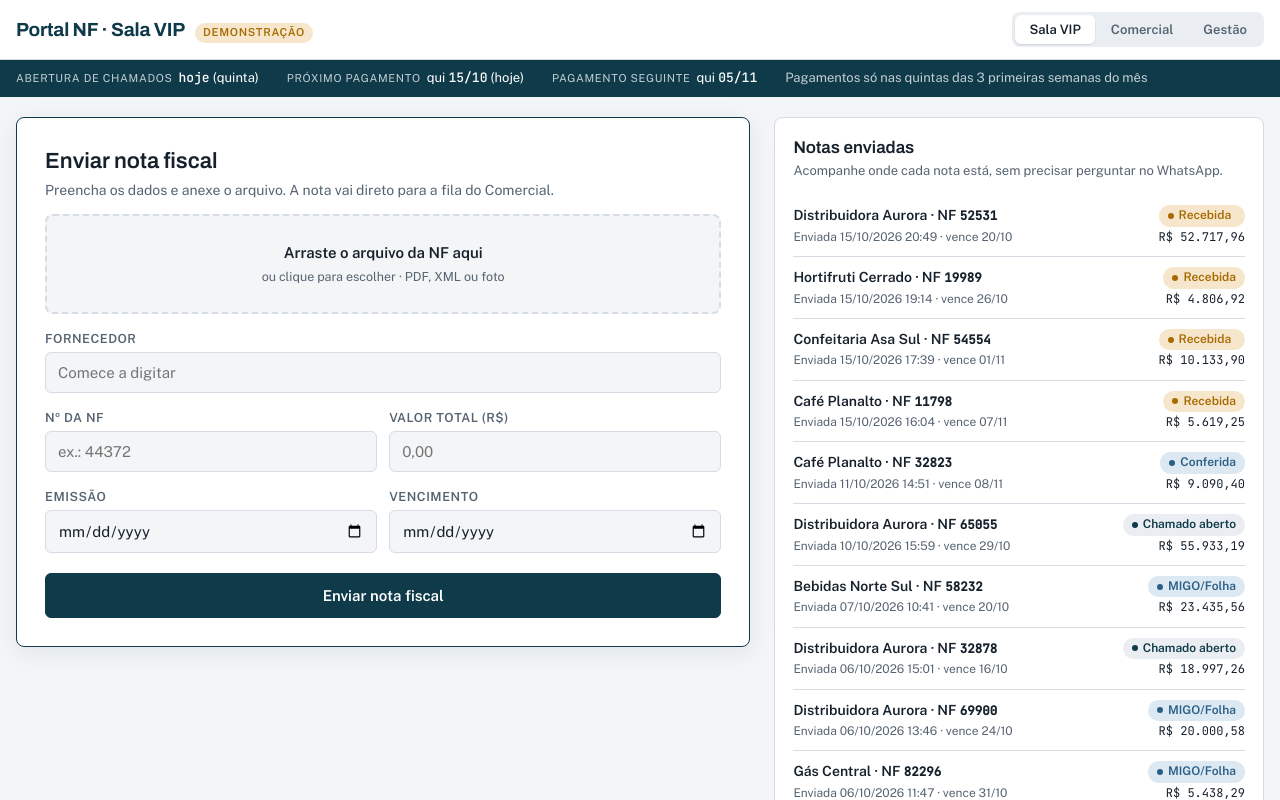
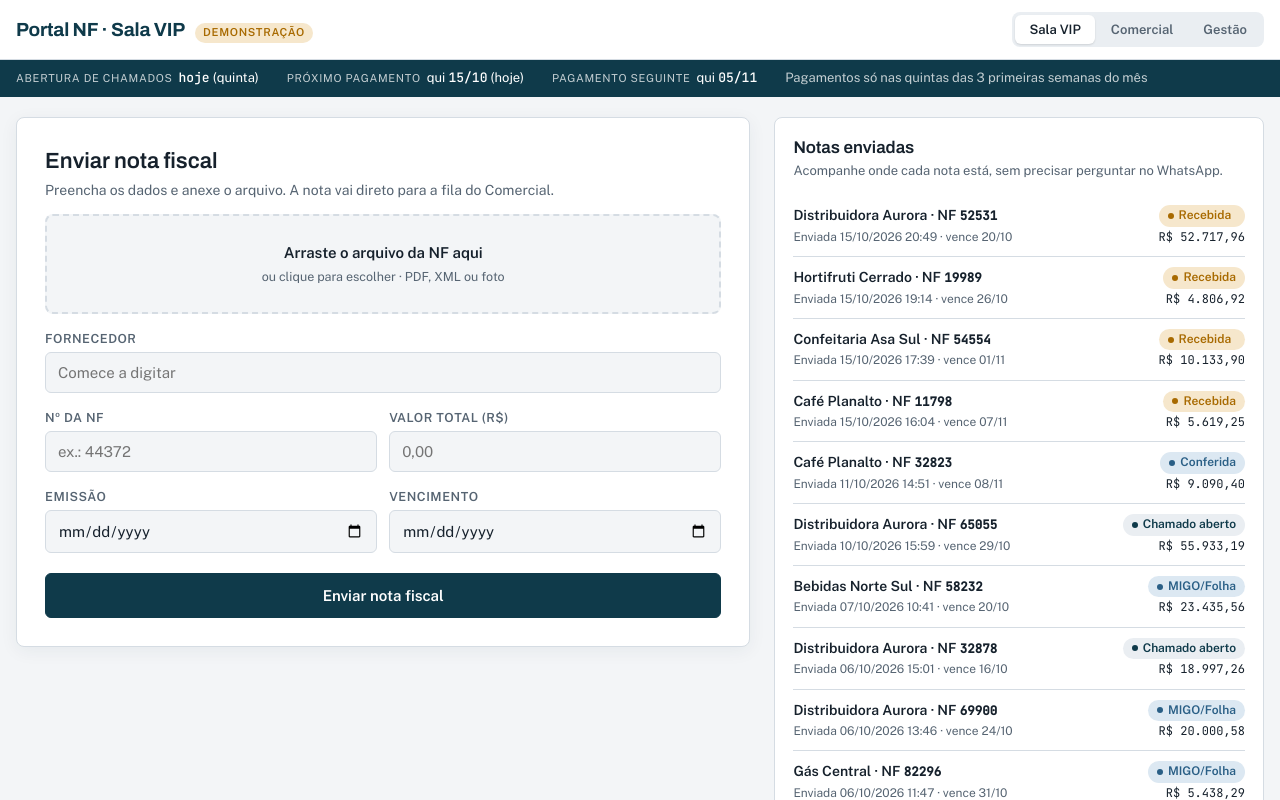
Before and after one commit to GuilhermeRoccha/NFsVip, a React (Vite) app: page / in a window 1280 px wide. Both pictures are taken after a click on the button "Sala VIP". Shown: the top 800 px of the page. Built offline with nearby package versions, Linux system fonts and the light colour scheme.

Commit message:
Sala VIP: borda do formulário mais suave, igual à da lista de notas
Co-Authored-By: Claude Opus 5.5 (1M context) <noreply@anthropic.com>
Claude-Session: https://claude.ai/code/session_014gvjkyNjTx8m5X9TzhmGZA

```diff
--- a/src/index.css
+++ b/src/index.css
@@ -164,7 +164,7 @@ svg text { font-family: var(--f-body); }
 
 /* ---------- Sala VIP: formulário em destaque ---------- */
 .vip { display: grid; grid-template-columns: minmax(0, 3fr) minmax(0, 2fr); gap: 24px; align-items: start; }
-.envio { padding: 28px; border-color: var(--ink); box-shadow: 0 6px 24px rgba(15, 58, 74, .08); }
+.envio { padding: 28px; box-shadow: 0 4px 18px rgba(15, 58, 74, .06); }
 .envio h2 { font-size: 22px; }
 .envio .sub { font-size: 14px; }
 .envio form.nf { gap: 16px; }
```
